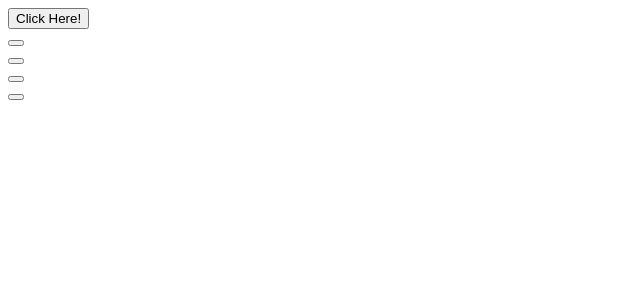
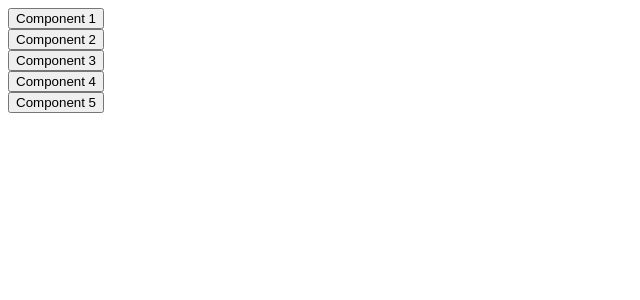
Before and after one commit to muneeb706/react-concepts, a React (Create React App) app in the folder lazy-loading/: page / in a window 1280 px wide. Shown: the top 300 px of the page, without its empty margins (0-640 px from the left). Built offline with nearby package versions, Linux system fonts and the light colour scheme.

Commit message:
feat(src): Button Props Validation
props validation rule added for button component

```diff
--- a/lazy-loading/package.json
+++ b/lazy-loading/package.json
@@ -6,6 +6,7 @@
     "@testing-library/jest-dom": "^5.16.5",
     "@testing-library/react": "^13.4.0",
     "@testing-library/user-event": "^13.5.0",
+    "prop-types": "^15.8.1",
     "react": "^18.2.0",
     "react-dom": "^18.2.0",
     "react-scripts": "5.0.1",
--- a/lazy-loading/src/App.js
+++ b/lazy-loading/src/App.js
@@ -1,23 +1,25 @@
-import Button from './Button';
+import Button from "./Button";
 
 function App() {
-  return <>
+  return (
+    <>
       <div>
-      <Button>Click Here!</Button>
+        <Button primary>Component 1</Button>
       </div>
       <div>
-      <Button></Button>
+        <Button>Component 2</Button>
       </div>
       <div>
-      <Button></Button>
+        <Button>Component 3</Button>
       </div>
       <div>
-      <Button></Button>
+        <Button>Component 4</Button>
       </div>
       <div>
-      <Button></Button>
+        <Button>Component 5</Button>
       </div>
-  </>;
+    </>
+  );
 }
 
 export default App;
--- a/lazy-loading/src/Button.js
+++ b/lazy-loading/src/Button.js
@@ -1,3 +1,5 @@
+import propTypes from "prop-types";
+
 function Button({
   children,
   primary,
@@ -11,4 +13,22 @@ function Button({
   return <button>{children}</button>;
 }
 
+// TODO: Use TS instead of prop types
+Button.propTypes = {
+  checkVariationValue: ({ primary, secondary, success, warning, danger }) => {
+    const count =
+      Number(!!primary) +
+      Number(!!secondary) +
+      Number(!!success) +
+      Number(!!warning) +
+      Number(!!danger);
+
+    if (count > 1) {
+      return new Error(
+        "Only one of primary, secondary, success, warning, danger can be true"
+      );
+    }
+  },
+};
+
 export default Button;
--- a/lazy-loading/src/index.js
+++ b/lazy-loading/src/index.js
@@ -1,6 +1,9 @@
-import React from 'react';
-import ReactDOM from 'react-dom';
-import App from './App';
-import './index.css';
+import React from "react";
+import ReactDOM from "react-dom/client";
+import App from "./App";
+import "./index.css";
 
-ReactDOM.render(<App />, document.getElementById('root'));
+const el = document.getElementById("root");
+const root = ReactDOM.createRoot(el);
+
+root.render(<App />);
```
Lines whose indentation alone changed are shown as unchanged.
